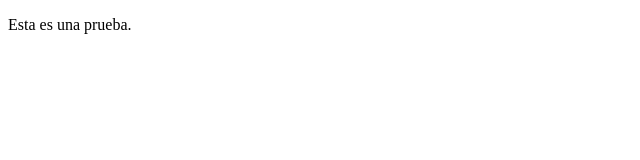
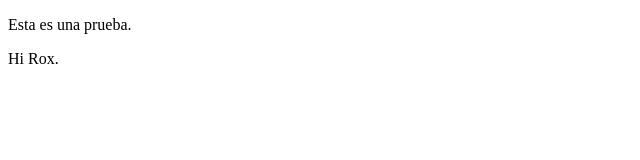
Before and after one commit to thegille/thegille.github.io, a plain HTML site: page index.html in a window 1280 px wide. Shown: the full height of the page, 0-640 px from the left. Drawn offline with Linux system fonts and the light colour scheme.

Commit message:
Actualizacion

```diff
--- a/index.html
+++ b/index.html
@@ -7,5 +7,6 @@
 
 <body>
   <p>Esta es una prueba.</p>
+  <p>Hi Rox.</p>
 </body>
 </html>
```
